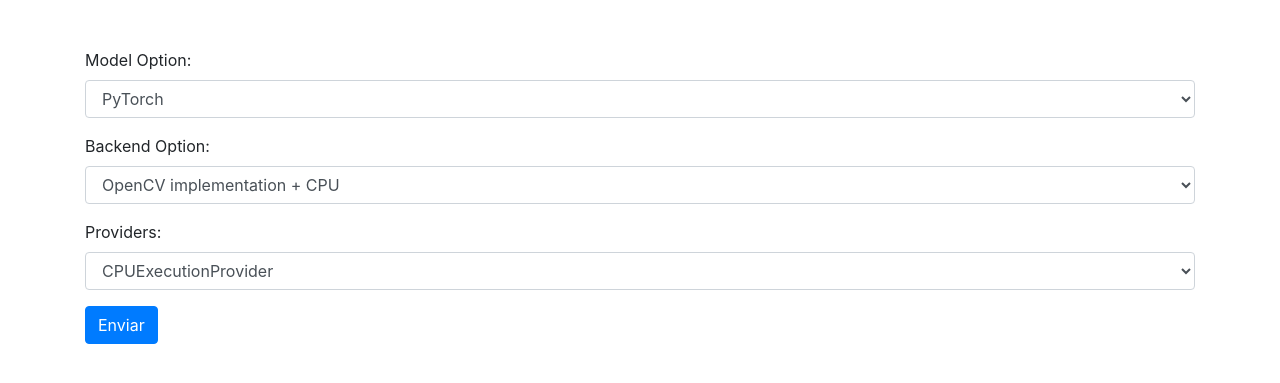
After one commit to lucasboscatti/EmotionDetection, a Flask app: page /select_params/1 in a window 1280 px wide. The commit adds this page. Shown: the top 383 px of the page. Run offline with Flask 3, Linux system fonts and the light colour scheme; parts of the project's set-up code (start-up, migrations or seed data) failed here and were passed over; some libraries are stand-ins or nearby versions.

Commit message:
flask templates

```diff
--- a/main.py
+++ b/main.py
@@ -1,7 +1,5 @@
-import argparse
-
 import torch
-from flask import Flask, Response, render_template
+from flask import Flask, Response, redirect, render_template, request, url_for
 
 from emotion_detector import EmotionDetector
 
@@ -9,82 +7,138 @@ CUDA = torch.cuda.is_available()
 app = Flask(__name__, template_folder="template")
 
 
-def parse_arguments():
-    parser = argparse.ArgumentParser(description="Lucas Boscatti's Final Project Nero")
-    parser.add_argument("--model_name", default="resnet18.onnx", type=str)
-    parser.add_argument(
-        "--model_option",
-        default="onnx",
-        type=str,
-        choices=["pytorch", "onnx", "tensorrt"],
-        help="""Choose the model to run:
-        1: pytorch
-        2: onnx
-        3: tensorrt""",
-    )
-    parser.add_argument(
-        "--backend_option",
-        default=2 if CUDA else 1,
-        type=int,
-        choices=[1, 2, 3],
-        help="""Choose the backend-target pair to run this demo:
-        1: OpenCV implementation + CPU,
-        2: CUDA + GPU (CUDA)
-        3: CUDA + GPU (CUDA FP16)""",
-    )
-    parser.add_argument(
-        "--providers",
-        default=2 if CUDA else 1,
-        type=int,
-        choices=[1, 2, 3],
-        help="""Choose the backend-target pair to run this demo:
-        1: CPUExecutionProvider
-        2: CUDAExecutionProvider (CUDA)
-        3: TensorrtExecutionProvider (CUDA FP16)""",
-    )
-    parser.add_argument(
-        "--file",
-        default="0",
-        type=str,
-        choices=["0", "realsense", "path_to/video"],
-        help="""Specify the input source:
-        '0' to default webcam
-        'realsense' to use the realsense camera.
-        'path_to/video' to use a video or a image file""",
-    )
-    parser.add_argument(
-        "--game_mode",
-        default=False,
-        type=bool,
-        help="Specify the game mode: True or False. If True, only two faces will be detected and a output of the winner will be displayed",
-    )
-
-    return parser.parse_args()
+class DeviceWindows:
+    def __init__(
+        self,
+        model_name="resnet18.onnx",
+        model_option="onnx",
+        backend_option=0,
+        providers=1,
+    ):
+        self.model_name = model_name
+        self.model_option = model_option
+        self.backend_option = backend_option
+        self.providers = providers
 
 
-@app.route("/")
+class DeviceJetsonNano:
+    def __init__(
+        self,
+        model_name="resnet18.engine",
+        model_option="tensorrt",
+        backend_option=1,
+        providers=1,
+    ):
+        self.model_name = model_name
+        self.model_option = model_option
+        self.backend_option = backend_option
+        self.providers = providers
+
+
+class DeviceLinux:
+    def __init__(
+        self,
+        model_name="resnet18.engine",
+        model_option="tensorrt",
+        backend_option=3,
+        providers=1,
+    ):
+        self.model_name = model_name
+        self.model_option = model_option
+        self.backend_option = backend_option
+        self.providers = providers
+
+
+class DeviceCustom:
+    def __init__(
+        self,
+        model_name,
+        model_option,
+        backend_option,
+        providers,
+    ):
+        self.model_name = model_name
+        self.model_option = model_option
+        self.backend_option = backend_option
+        self.providers = providers
+
+
+@app.route("/", methods=["GET", "POST"])
 def index():
     """Video streaming home page."""
+    if request.method == "POST":
+        selected_device = request.form["device_option"]
+        video_option = request.form["video_option"]
+        if selected_device == "windows":
+            device = DeviceWindows()
+        elif selected_device == "jetson_nano":
+            device = DeviceJetsonNano()
+        elif selected_device == "linux":
+            device = DeviceLinux()
+        elif selected_device == "custom":
+            return redirect(
+            url_for("select_params", video_option=video_option))
+        return redirect(
+            url_for(
+                "video_feed",
+                model_name=device.model_name,
+                model_option=device.model_option,
+                backend_option=device.backend_option,
+                providers=device.providers,
+                video_option=video_option,
+            )
+        )
     return render_template("index.html")
 
 
-@app.route("/video_feed")
+@app.route("/select_params/<video_option>", methods=["GET", "POST"])
+def select_params(video_option):
+    if request.method == "POST":
+        model_option = request.form["model_option"]
+        backend_option = request.form["backend_option"]
+        providers = request.form["providers"]
+
+        model_names = {
+            "pytorch": "best_checkpoint.tar",
+            "onnx": "resnet18.onnx",
+            "engine": "resnet18.engine",
+        }
+
+        return redirect(
+            url_for(
+                "video_feed",
+                model_name=model_names[model_option],
+                model_option=model_option,
+                backend_option=backend_option,
+                providers=providers,
+                video_option=video_option,
+            )
+        )
+    return render_template("select_params.html")
+
+
+@app.route("/video_feed", methods=["GET", "POST"])
 def video_feed():
     """Video streaming route. Put this in the src attribute of an img tag."""
+    args = request.args.to_dict()
+    detector = EmotionDetector(
+        model_name=args["model_name"],
+        model_option=args["model_option"],
+        backend_option=int(args["backend_option"]),
+        providers=int(args["providers"]),
+        video_option=args["video_option"],
+    )
     return Response(
-        detector.start_inference(args.file),
+        detector.start_inference(),
         mimetype="multipart/x-mixed-replace; boundary=frame",
     )
 
 
-args = parse_arguments()
-
-detector = EmotionDetector(
-    model_name=args.model_name,
-    model_option=args.model_option,
-    backend_option=args.backend_option,
-    providers=args.providers,
-    game_mode=args.game_mode,
-)
+# detector = EmotionDetector(
+#     model_name=args.model_name,
+#     model_option=args.model_option,
+#     backend_option=args.backend_option,
+#     providers=args.providers,
+# )
 
 app.run(debug=True)
--- /dev/null
+++ b/template/select_params.html
@@ -0,0 +1,44 @@
+<!DOCTYPE html>
+<html lang="en">
+
+<head>
+    <meta charset="UTF-8">
+    <meta name="viewport" content="width=device-width, initial-scale=1.0">
+    <title>Device Configuration</title>
+    <!-- Include Bootstrap CSS -->
+    <link rel="stylesheet" href="https://stackpath.bootstrapcdn.com/bootstrap/4.5.2/css/bootstrap.min.css">
+</head>
+
+<body>
+    <div class="container mt-5">
+        <form method="post">
+            <div class="form-group">
+                <label for="model_option">Model Option:</label>
+                <select class="form-control" id="model_option" name="model_option">
+                    <option value="onnx">PyTorch</option>
+                    <option value="onnx">ONNX</option>
+                    <option value="engine">TensorRT</option>
+                </select>
+            </div>
+            <div class="form-group">
+                <label for="backend_option">Backend Option:</label>
+                <select class="form-control" id="backend_option" name="backend_option" required>
+                    <option value="1">OpenCV implementation + CPU</option>
+                    <option value="2">CUDA + GPU (CUDA)</option>
+                    <option value="3">CUDA + GPU (CUDA FP16)</option>
+                </select>
+            </div>
+            <div class="form-group">
+                <label for="providers">Providers:</label>
+                <select class="form-control" id="providers" name="providers" required>
+                    <option value="1">CPUExecutionProvider</option>
+                    <option value="2">CUDAExecutionProvider (CUDA)</option>
+                    <option value="3">TensorrtExecutionProvider (CUDA FP16)</option>
+                </select>
+            </div>
+            <button type="submit" class="btn btn-primary">Enviar</button>
+        </form>
+    </div>
+</body>
+
+</html>
```
Also changed, not shown: template/index.html (+32 -8 lines), template/run_video.html (added, +32 -0 lines).
